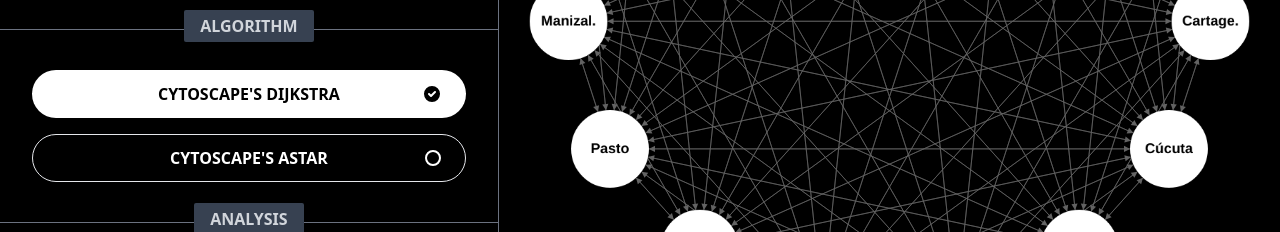
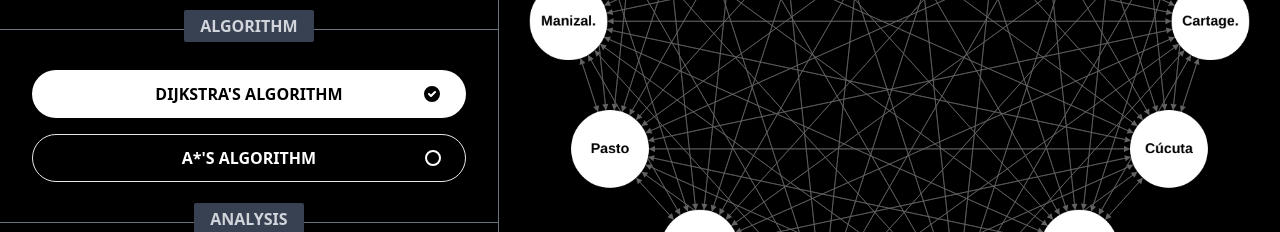
Before and after one commit to jucnunezgom/graph-visualizer, a website built with Vite: page index.html in a window 1280 px wide. Shown: the part 416-648 px from the top of the page. Built offline with nearby package versions, Linux system fonts and the light colour scheme.

Commit message:
update text of calculation buttons

```diff
--- a/index.html
+++ b/index.html
@@ -207,7 +207,7 @@
               id="cyto-dijkstra-button"
               class="w-full h-12 bg-white font-semibold hover:bg-gray-200 rounded-full text-normal focus:outline-none focus:ring focus:ring-white focus:ring-offset-4 focus:ring-offset-black relative flex justify-center items-center group"
             >
-              CYTOSCAPE'S DIJKSTRA
+              DIJKSTRA'S ALGORITHM
               <div
                 id="bordered-circle"
                 class="hidden absolute right-6 rounded-full h-4 w-4 border-2 border-white group-hover:border-gray-300 pointer-events-none"
@@ -231,7 +231,7 @@
               id="cyto-astar-button"
               class="w-full h-12 border text-white font-semibold hover:border-gray-300 hover:text-gray-300 rounded-full text-normal focus:outline-none focus:ring focus:ring-white focus:ring-offset-4 focus:ring-offset-black relative flex justify-center items-center group"
             >
-              CYTOSCAPE'S ASTAR
+              A*'S ALGORITHM
               <div
                 id="bordered-circle"
                 class="absolute right-6 rounded-full h-4 w-4 border-2 border-white group-hover:border-gray-300 pointer-events-none"
@@ -310,7 +310,7 @@
               Cartagena - Armenia
             </h3>
             <h4 class="font-normal text-lg text-gray-400 uppercase">
-              Cytoscape's Dijkstra
+              Dijkstra's Algorithm
             </h4>
           </div>
 
```
